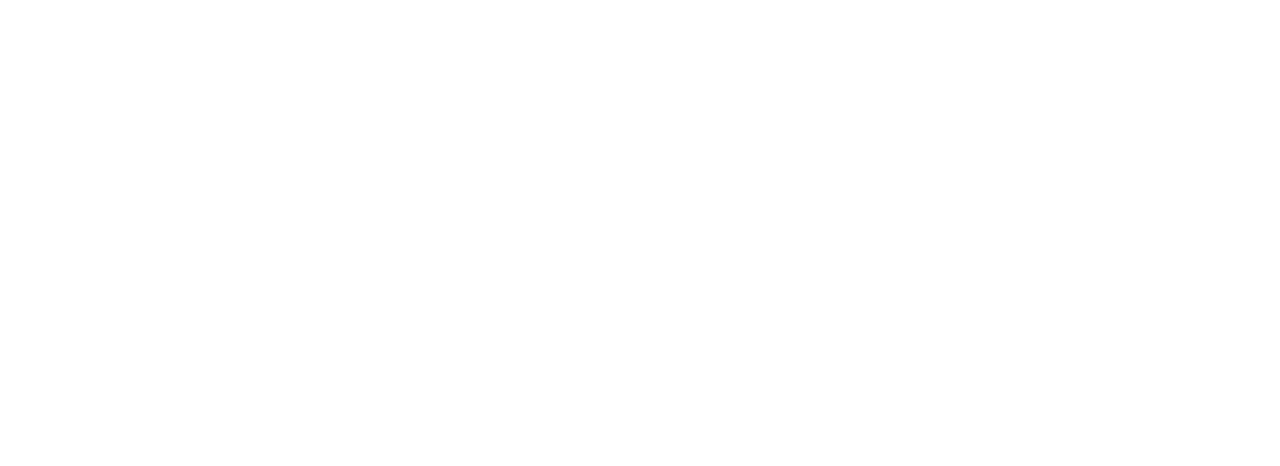
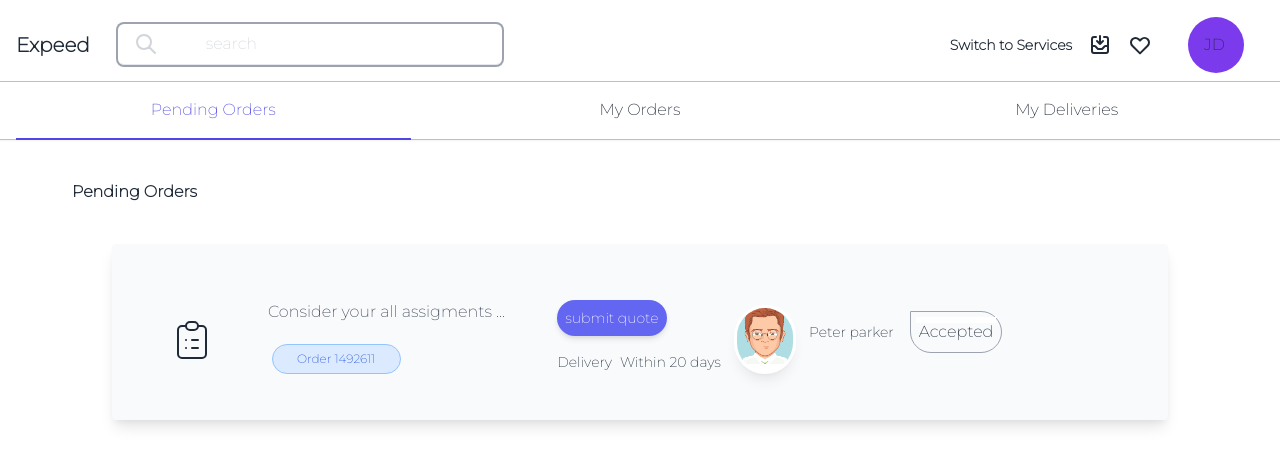
Before and after one commit to DynamoUltima/Expeed, a Next.js app: page /serviceProviders/orderPages in a window 1280 px wide. Shown: the top 466 px of the page. Built offline with nearby package versions, Linux system fonts and the light colour scheme.

Commit message:
provider dashboard

```diff
--- /dev/null
+++ b/comps/orderTabbar.tsx
@@ -0,0 +1,67 @@
+import { Tab } from "@headlessui/react";
+import MyDeliveries from "../pages/serviceProviders/orderPages/orderTabs/myDeliveries";
+import MyOrders from "../pages/serviceProviders/orderPages/orderTabs/myOrders";
+import PendingOrder from "../pages/serviceProviders/orderPages/orderTabs/pending_order";
+
+const OrderTabbar = () => {
+
+    function classNames(...classes: string[]) {
+        return classes.filter(Boolean).join(' ')
+      }
+
+      const providerNavigation = {
+        categories: [
+            {
+                id: 'pending',
+                name: 'Pending Orders',
+                page: <PendingOrder />
+
+
+            },
+
+
+            {
+                id: 'orders',
+                name: 'My  Orders',
+                page: <MyOrders />,
+
+
+            },
+
+            {
+                id: 'deliveries',
+                name: 'My Deliveries',
+                page: <MyDeliveries />,
+
+            },
+
+
+        ],
+
+    }
+
+
+    return (
+
+        <div className="shadow-sm">
+      <Tab.List className="-mb-px flex px-4 space-x-8">
+        {providerNavigation.categories.map((category) => (
+          <Tab
+            key={category.name}
+            className={({ selected }) =>
+              classNames(
+                selected ? 'text-indigo-600 border-indigo-600' : 'text-gray-900 border-transparent',
+                'flex-1 whitespace-nowrap py-4 px-1 border-b-2 text-base font-medium'
+              )
+            }
+          >
+            {category.name}
+          </Tab>
+        ))}
+      </Tab.List>
+    </div>
+
+    );
+}
+
+export default OrderTabbar;
--- a/pages/index.tsx
+++ b/pages/index.tsx
@@ -54,7 +54,7 @@
 }
 
 const Home: NextPage = () => {
-  const [open, setOpen] = useState(false)
+  const [open, setOpen] = useState(false);
   return (
     <div className="relative m-auto h-screen overflow-x-hidden">
 
--- a/pages/serviceProviders/orderPages/index.tsx
+++ b/pages/serviceProviders/orderPages/index.tsx
@@ -1,7 +1,70 @@
-const Index = () => {
+import { Tab } from "@headlessui/react";
+import React, { Fragment } from "react";
+import Navbar from "../../../comps/navbar";
+import OrderTabbar from "../../../comps/orderTabbar";
+import Tabbar from "../../../comps/tabbar";
+import Delivered from "../../tabPages/delivered";
+import Pending from "../../tabPages/pending";
+import MyDeliveries from "./orderTabs/myDeliveries";
+import MyOrders from "./orderTabs/myOrders";
+import PendingOrder from "./orderTabs/pending_order";
+
+const providerNavigation = {
+    categories: [
+        {
+            id: 'pending',
+            name: 'Pending Orders',
+            page: <PendingOrder />
+
+
+        },
+
+
+        {
+            id: 'orders',
+            name: 'My  Orders',
+            page: <MyOrders />,
+
+
+        },
+
+        {
+            id: 'deliveries',
+            name: 'My Deliveries',
+            page: <MyDeliveries />,
+
+        },
+
+
+    ],
+
+}
+
+const OrderHome = () => {
     return (
-        <div></div>
+        <div>
+            <Tab.Group as="div" className="mt-2">
+                <div className="divide-y divide-black divide-opacity-25">
+                    <Navbar />
+                    <OrderTabbar />
+
+                    {/* Tabs */}
+                    <div>
+
+                        <Tab.Panels as={Fragment}>
+                            {providerNavigation.categories.map((category) => (
+                                <div key={category.name}>{category.page}</div>
+                            ))}
+                        </Tab.Panels>
+
+                    </div>
+                </div>
+
+
+            </Tab.Group>
+
+        </div>
     );
 }
 
-export default Index;
+export default OrderHome;
--- /dev/null
+++ b/pages/serviceProviders/orderPages/orderTabs/myDeliveries.tsx
@@ -0,0 +1,9 @@
+const MyDeliveries = () => {
+    return (
+        <div>
+
+        </div>
+    );
+}
+
+export default MyDeliveries;
--- /dev/null
+++ b/pages/serviceProviders/orderPages/orderTabs/myOrders.tsx
@@ -0,0 +1,9 @@
+const MyOrders = () => {
+    return (
+        <div>
+
+        </div>
+    );
+}
+
+export default MyOrders;
--- /dev/null
+++ b/pages/serviceProviders/orderPages/orderTabs/pending_order.tsx
@@ -0,0 +1,93 @@
+import { Tab } from "@headlessui/react";
+import Image from 'next/image';
+import personnel from "../../../../assets/images/personnel.png"
+import profileImage from "../../../../assets/images/windows.jpg"
+
+const PendingOrder = () => {
+    return (
+        <div>
+
+            <Tab.Panel className="pt-10 pb-8 px-4 space-y-10 " >
+
+                <div className="self-center font-bold mx-14">Pending Orders</div>
+
+
+
+                <div className="m-24">
+                    <div className="flex  h-44 rounded overflow-hidden shadow-lg bg-gray-50 relative p-10" >
+                        <div className="h-full pt-8 px-4 ">
+                            <svg xmlns="http://www.w3.org/2000/svg" className="h-12 w-12" fill="none" viewBox="0 0 24 24" stroke="currentColor">
+                                <path strokeLinecap="round" strokeLinejoin="round" strokeWidth={1} d="M9 5H7a2 2 0 00-2 2v12a2 2 0 002 2h10a2 2 0 002-2V7a2 2 0 00-2-2h-2M9 5a2 2 0 002 2h2a2 2 0 002-2M9 5a2 2 0 012-2h2a2 2 0 012 2m-3 7h3m-3 4h3m-6-4h.01M9 16h.01" />
+                            </svg>
+                        </div>
+                        <div className="">
+
+                            <div className="flex-col mx-9 my-4">
+                                <p className="text-gray-700 text-base whitespace-normal ... flex-wrap">
+                                    Consider your all assigments ...
+                                </p>
+
+                                <div className=" flex items-center space-x-2  pt-4 pb-2 ">
+                                    <div className="flex justify-center items-center m-1 font-medium py-2 px-6  rounded-full text-blue-700 bg-blue-100 border border-blue-300 ">
+                                        <div className="text-xs font-normal leading-none max-w-full flex-initial">Order 1492611</div>
+                                    </div>
+
+                                </div>
+                                {/* <ProgressBar /> */}
+
+                                {/* <div className="flex-grow "><ProgressBar /></div> */}
+
+                            </div>
+                        </div>
+
+                        <div className=" m-4  items-stretch ">
+                            {/* <div className="inline-block"><p>Service Progress</p></div> */}
+
+                            <button className="bg-indigo-500 p-2 text-white text-sm rounded-3xl shadow-md hover:bg-indigo-400"> submit quote</button>
+                            <div className="flex space-x-2 mt-4">
+                                <div className="flex-grow text-sm">Delivery </div>
+                                <div className="flex-grow text-sm">Within 20 days</div>
+                            </div>
+
+                        </div>
+
+                        <div className="flex items-center justify-items-stretch">
+                            <div className="w-14 h-8  mb-4">
+                                <div className="group w-full h-full  rounded-full overflow-hidden shadow-lg text-center bg-purple table cursor-pointer ring ring-white bg-white">
+                                    {/* <span className="hidden group-hover:table-cell text-white font-bold align-middle">KR</span> */}
+                                    <Image src={personnel} alt="lovely avatar" className="bg-contain object-cover object-center w-full h-full visible group-hover:hidden" />
+                                </div>
+
+                            </div>
+                            <div className="text-sm ml-4">Peter parker</div>
+                        </div>
+
+                        <div className="flex items-center">
+                            <div className="border border-gray-400 p-2 rounded-r-full flex-row rounded-bl-full ml-4 ">
+                                <div className="group w-full h-full  rounded-full overflow-hidden shadow-lg text-center bg-purple table cursor-pointer ring ring-white bg-green-500">
+                                    {/* <span className="hidden group-hover:table-cell text-white font-bold align-middle">KR</span> */}
+                                    <div className="bg-green-500"></div>
+                                </div>
+                                <div>Accepted</div>
+
+                            </div>
+                        </div>
+
+
+
+
+                    </div>
+
+
+
+
+                </div>
+
+
+
+            </Tab.Panel>
+        </div>
+    );
+}
+
+export default PendingOrder;
```
